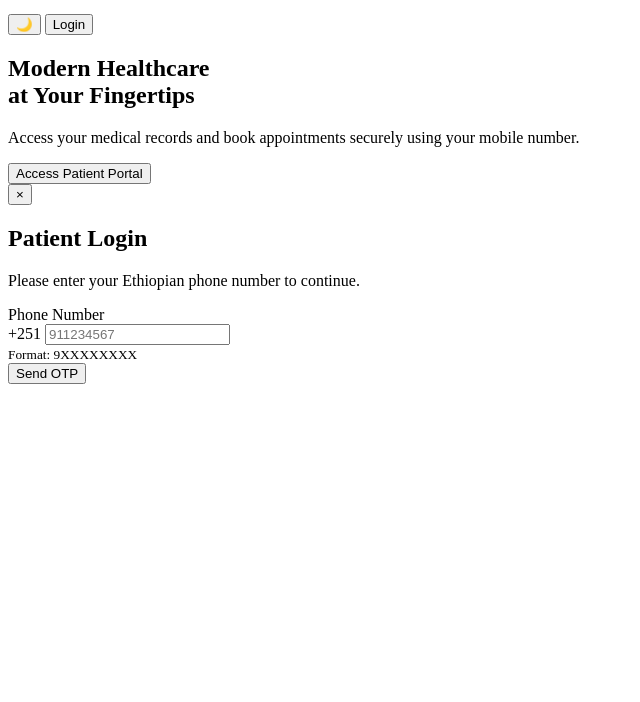
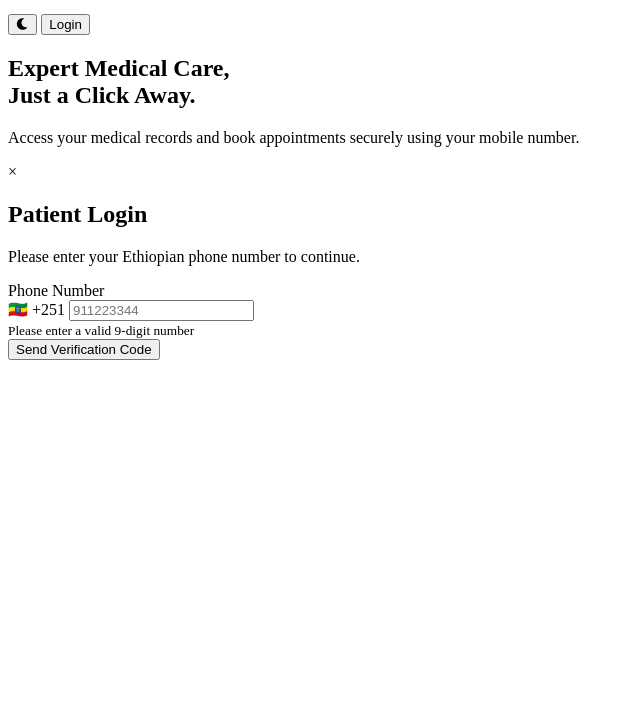
Before and after one commit to selammengistu0005-ai/test_for_phone_numbers, a plain HTML site: page index.html in a window 1280 px wide. Shown: the part 98-800 px from the top of the page, without its empty margins (0-640 px from the left). Drawn offline with Linux system fonts and the light colour scheme.

Commit message:
Update index.html

```diff
--- a/index.html
+++ b/index.html
@@ -1,63 +1,64 @@
 <!DOCTYPE html>
-<html lang="en">
+<html lang="en" data-theme="light">
 <head>
     <meta charset="UTF-8">
     <meta name="viewport" content="width=device-width, initial-scale=1.0">
-    <title>Unity Health | Professional Hospital Portal</title>
-    </head>
+    <title>City Care Hospital | Professional Portal</title>
+    <link rel="stylesheet" href="style.css">
+    <link rel="stylesheet" href="https://cdnjs.cloudflare.com/ajax/libs/font-awesome/6.0.0/css/all.min.css">
+</head>
 <body>
 
     <header>
         <nav class="navbar">
-            <div class="logo">Unity<span>Health</span></div>
+            <div class="logo">
+                <i class="fas fa-hospital-alt"></i> City<span>Care</span>
+            </div>
+
             <ul class="nav-links">
                 <li><a href="#home">Home</a></li>
                 <li><a href="#services">Services</a></li>
                 <li><a href="#contact">Contact</a></li>
             </ul>
-            <div class="header-actions">
-                <button id="theme-toggle" class="icon-btn" aria-label="Toggle Dark Mode">
-                    <span id="theme-icon">🌙</span>
+
+            <div class="nav-actions">
+                <button id="theme-toggle" class="icon-btn" title="Toggle Theme">
+                    <i class="fas fa-moon"></i>
                 </button>
-                <button id="nav-login-btn" class="btn-primary">Login</button>
+
+                <button id="login-btn" class="btn-primary">Login</button>
             </div>
         </nav>
     </header>
 
-    <main>
-        <section class="hero" id="home">
-            <div class="hero-content">
-                <h1>Modern Healthcare <br>at Your Fingertips</h1>
-                <p>Access your medical records and book appointments securely using your mobile number.</p>
-                <button id="hero-login-btn" class="btn-large">Access Patient Portal</button>
-            </div>
-        </main>
+    <main id="home">
+        <section class="hero">
+            <h1>Expert Medical Care, <br>Just a Click Away.</h1>
+            <p>Access your medical records and book appointments securely using your mobile number.</p>
+        </section>
+    </main>
 
-    <div id="login-modal" class="modal-overlay">
+    <div id="login-modal" class="modal">
         <div class="modal-content">
-            <button class="close-modal" id="close-modal">&times;</button>
+            <span class="close-modal">&times;</span>
             <h2>Patient Login</h2>
             <p>Please enter your Ethiopian phone number to continue.</p>
 
             <form id="login-form">
                 <div class="input-group">
                     <label for="phone">Phone Number</label>
-                    <div class="phone-input-container">
-                        <span class="country-code">+251</span>
-                        <input
-                            type="tel"
-                            id="phone"
-                            placeholder="911234567"
-                            maxlength="9"
-                            required
-                        >
+                    <div class="phone-input-wrapper">
+                        <span class="flag-icon">🇪🇹</span>
+                        <span class="prefix">+251</span>
+                        <input type="tel" id="phone" placeholder="911223344" maxlength="9" required>
                     </div>
-                    <small class="helper-text">Format: 9XXXXXXXX</small>
+                    <small id="error-msg">Please enter a valid 9-digit number</small>
                 </div>
-                <button type="submit" class="btn-block">Send OTP</button>
+                <button type="submit" class="btn-submit">Send Verification Code</button>
             </form>
         </div>
     </div>
 
+    <script src="script.js"></script>
 </body>
 </html>
```
